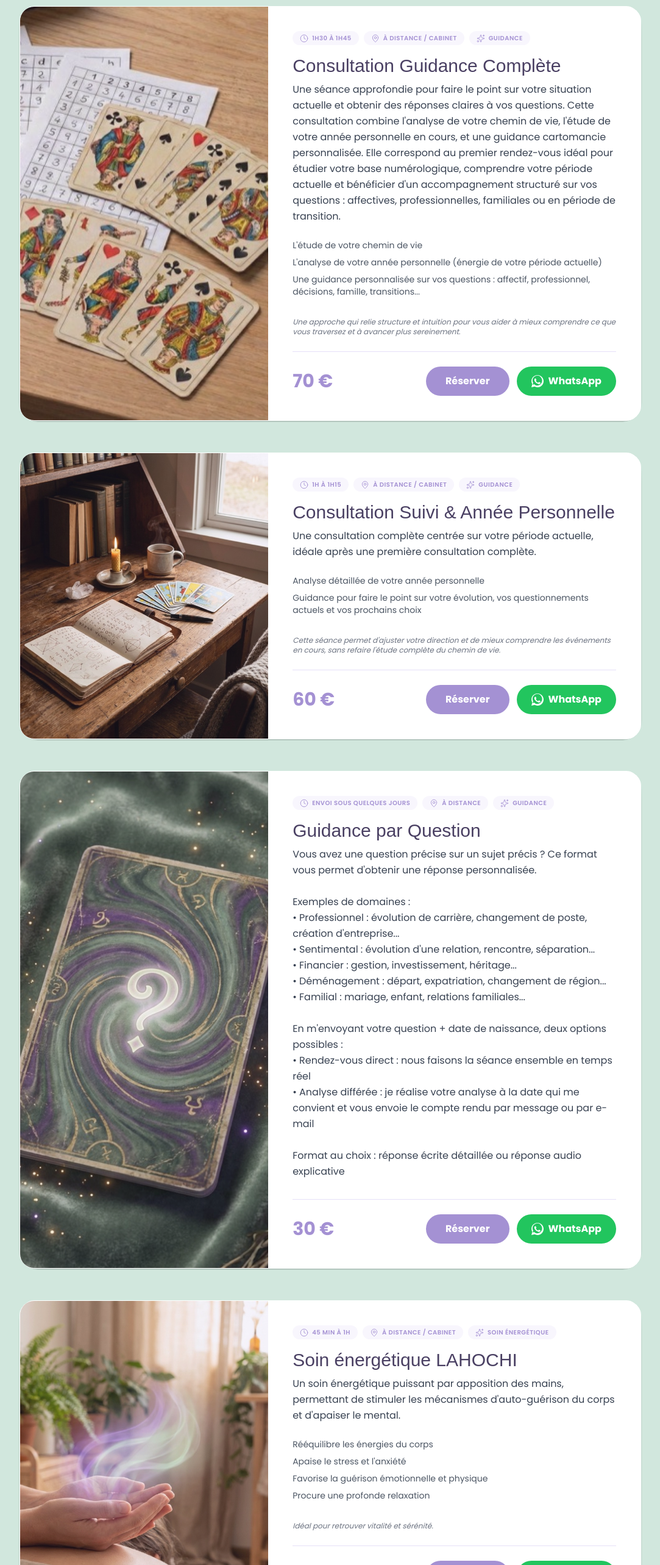
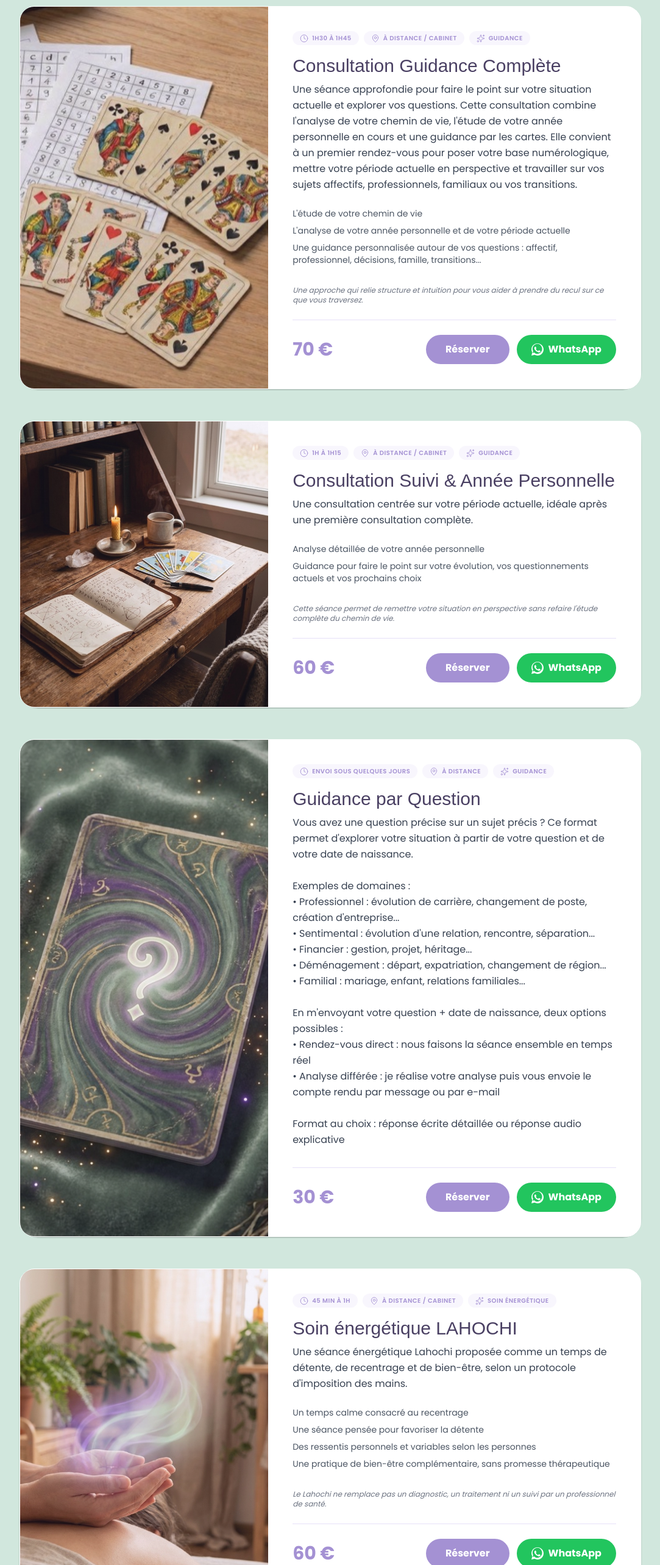
Before and after one commit to Creativityliberty/Tourma-line, a React (Vite) app: page /prestations in a window 1280 px wide. Shown: the part 1580-4146 px from the top of the page at 61% size, without its empty margins (98-1181 px from the left). Built offline with nearby package versions, Linux system fonts and the light colour scheme; a web font is replaced by a local one.

Commit message:
content: remove therapeutic claims from Lahochi consultation copy

```diff
--- a/src/data/consultations.ts
+++ b/src/data/consultations.ts
@@ -19,14 +19,14 @@ export const consultations: Consultation[] = [
     title: "Consultation Guidance Complète",
     subtitle: "Première consultation",
     description:
-      "Une séance approfondie pour faire le point sur votre situation actuelle et obtenir des réponses claires à vos questions. Cette consultation combine l'analyse de votre chemin de vie, l'étude de votre année personnelle en cours, et une guidance cartomancie personnalisée. Elle correspond au premier rendez-vous idéal pour étudier votre base numérologique, comprendre votre période actuelle et bénéficier d'un accompagnement structuré sur vos questions : affectives, professionnelles, familiales ou en période de transition.",
+      "Une séance approfondie pour faire le point sur votre situation actuelle et explorer vos questions. Cette consultation combine l'analyse de votre chemin de vie, l'étude de votre année personnelle en cours et une guidance par les cartes. Elle convient à un premier rendez-vous pour poser votre base numérologique, mettre votre période actuelle en perspective et travailler sur vos sujets affectifs, professionnels, familiaux ou vos transitions.",
     details: [
       "L'étude de votre chemin de vie",
-      "L'analyse de votre année personnelle (énergie de votre période actuelle)",
-      "Une guidance personnalisée sur vos questions : affectif, professionnel, décisions, famille, transitions...",
+      "L'analyse de votre année personnelle et de votre période actuelle",
+      "Une guidance personnalisée autour de vos questions : affectif, professionnel, décisions, famille, transitions...",
     ],
     footerNote:
-      "Une approche qui relie structure et intuition pour vous aider à mieux comprendre ce que vous traversez et à avancer plus sereinement.",
+      "Une approche qui relie structure et intuition pour vous aider à prendre du recul sur ce que vous traversez.",
     duration: "1h30 à 1h45",
     price: "70 €",
     imageUrl: "/images/services/numerology.jpg",
@@ -37,13 +37,13 @@ export const consultations: Consultation[] = [
     id: "suivi-annee",
     title: "Consultation Suivi & Année Personnelle",
     description:
-      "Une consultation complète centrée sur votre période actuelle, idéale après une première consultation complète.",
+      "Une consultation centrée sur votre période actuelle, idéale après une première consultation complète.",
     details: [
       "Analyse détaillée de votre année personnelle",
       "Guidance pour faire le point sur votre évolution, vos questionnements actuels et vos prochains choix",
     ],
     footerNote:
-      "Cette séance permet d'ajuster votre direction et de mieux comprendre les événements en cours, sans refaire l'étude complète du chemin de vie.",
+      "Cette séance permet de remettre votre situation en perspective sans refaire l'étude complète du chemin de vie.",
     duration: "1h à 1h15",
     price: "60 €",
     imageUrl: "/images/services/suivi_annee.jpg",
@@ -55,7 +55,7 @@ export const consultations: Consultation[] = [
     title: "Guidance par Question",
     subtitle: "À distance",
     description:
-      "Vous avez une question précise sur un sujet précis ? Ce format vous permet d'obtenir une réponse personnalisée.\n\nExemples de domaines :\n• Professionnel : évolution de carrière, changement de poste, création d'entreprise...\n• Sentimental : évolution d'une relation, rencontre, séparation...\n• Financier : gestion, investissement, héritage...\n• Déménagement : départ, expatriation, changement de région...\n• Familial : mariage, enfant, relations familiales...\n\nEn m'envoyant votre question + date de naissance, deux options possibles :\n• Rendez-vous direct : nous faisons la séance ensemble en temps réel\n• Analyse différée : je réalise votre analyse à la date qui me convient et vous envoie le compte rendu par message ou par e-mail\n\nFormat au choix : réponse écrite détaillée ou réponse audio explicative",
+      "Vous avez une question précise sur un sujet précis ? Ce format permet d'explorer votre situation à partir de votre question et de votre date de naissance.\n\nExemples de domaines :\n• Professionnel : évolution de carrière, changement de poste, création d'entreprise...\n• Sentimental : évolution d'une relation, rencontre, séparation...\n• Financier : gestion, projet, héritage...\n• Déménagement : départ, expatriation, changement de région...\n• Familial : mariage, enfant, relations familiales...\n\nEn m'envoyant votre question + date de naissance, deux options possibles :\n• Rendez-vous direct : nous faisons la séance ensemble en temps réel\n• Analyse différée : je réalise votre analyse puis vous envoie le compte rendu par message ou par e-mail\n\nFormat au choix : réponse écrite détaillée ou réponse audio explicative",
     details: [],
     duration: "Envoi sous quelques jours",
     price: "30 €",
@@ -69,14 +69,15 @@ export const consultations: Consultation[] = [
     title: "Soin énergétique LAHOCHI",
     subtitle: "À distance ou en cabinet",
     description:
-      "Un soin énergétique puissant par apposition des mains, permettant de stimuler les mécanismes d'auto-guérison du corps et d'apaiser le mental.",
+      "Une séance énergétique Lahochi proposée comme un temps de détente, de recentrage et de bien-être, selon un protocole d'imposition des mains.",
     details: [
-      "Rééquilibre les énergies du corps",
-      "Apaise le stress et l'anxiété",
-      "Favorise la guérison émotionnelle et physique",
-      "Procure une profonde relaxation",
+      "Un temps calme consacré au recentrage",
+      "Une séance pensée pour favoriser la détente",
+      "Des ressentis personnels et variables selon les personnes",
+      "Une pratique de bien-être complémentaire, sans promesse thérapeutique",
     ],
-    footerNote: "Idéal pour retrouver vitalité et sérénité.",
+    footerNote:
+      "Le Lahochi ne remplace pas un diagnostic, un traitement ni un suivi par un professionnel de santé.",
     duration: "45 min à 1h",
     price: "60 €",
     imageUrl: "/images/services/lahochi.jpg",
```
